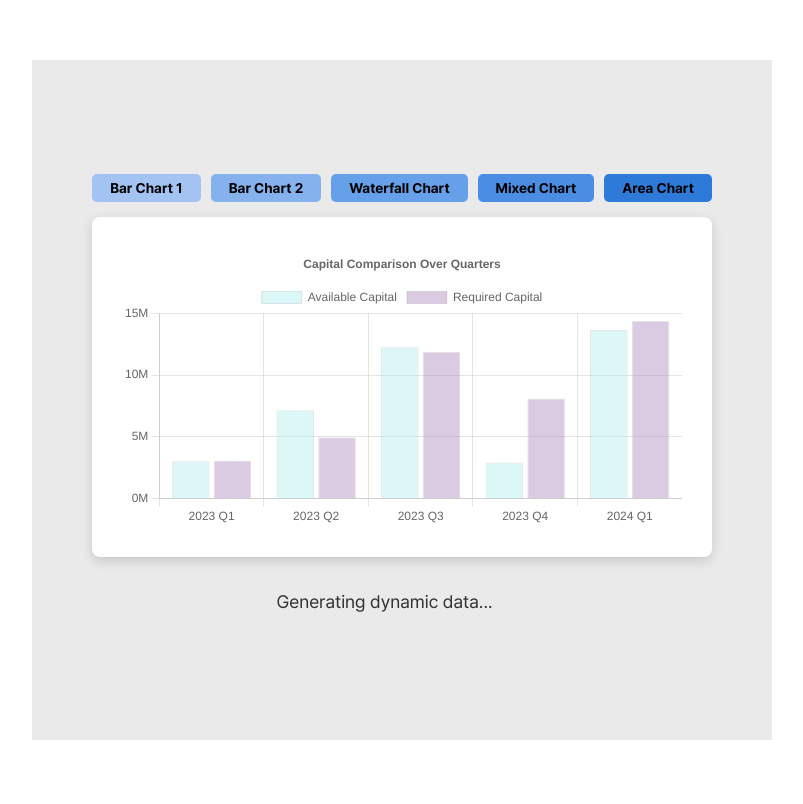
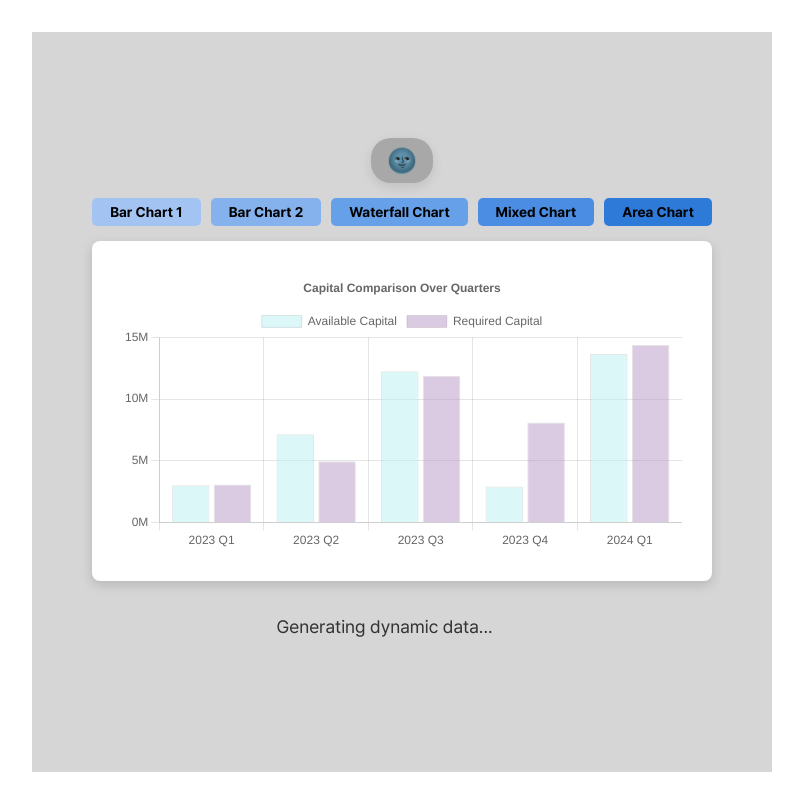
Before and after one commit to WoongyuChoi/react-chart-visualizer, a React (Vite) app: page / in a window 1280 px wide. Shown: the whole page, without its empty margins (238-1041 px from the left). Built offline with nearby package versions, Linux system fonts and the light colour scheme.

Commit message:
feature : 다크모드 상태관리 토글 적용

```diff
--- a/src/App.tsx
+++ b/src/App.tsx
@@ -2,14 +2,20 @@ import { QueryClient, QueryClientProvider } from "@tanstack/react-query";
 import { SpeedInsights } from "@vercel/speed-insights/react";
 import { useState } from "react";
 import { BrowserRouter, Route, Routes } from "react-router-dom";
+import { ThemeProvider } from "styled-components";
 import Home from ".";
 import "./App.css";
 import ChartProvider from "./provider/ChartProvider";
 import UsePlayingProvider from "./provider/UsePlayingProvider";
+import useThemeStore from "./store/theme";
+import { darkTheme, lightTheme } from "./store/theme";
 
 function App() {
   const [queryClient] = useState(() => new QueryClient());
+  const isDarkMode = useThemeStore((state) => state.isDarkMode);
+
   return (
+    <ThemeProvider theme={isDarkMode ? darkTheme : lightTheme}>
       <QueryClientProvider client={queryClient}>
         {/* <UsePlayingProvider> */}
         <ChartProvider>
@@ -22,6 +28,7 @@ function App() {
         </ChartProvider>
         {/* </UsePlayingProvider> */}
       </QueryClientProvider>
+    </ThemeProvider>
   );
 }
 
--- a/src/layout/MainLayout.tsx
+++ b/src/layout/MainLayout.tsx
@@ -1,8 +1,10 @@
 import React, { useState } from "react";
 import Loading from "../common/Loading";
 import { SelectedTitle } from "../data/SelectedConstant";
+import { MainLayoutContainer } from "../style/MainLayoutStyles";
 import ButtonLayout from "./ButtonLayout";
 import ChartLayout from "./ChartLayout";
+import ThemeLayout from "./ThemeLayout";
 
 const MainLayout = () => {
   const [selectedChart, setSelectedChart] = useState<SelectedTitle | undefined>(
@@ -10,24 +12,12 @@ const MainLayout = () => {
   );
 
   return (
-    <div
-      style={{
-        display: "flex",
-        flexDirection: "column",
-        alignItems: "center",
-        justifyContent: "center",
-        height: "80vh",
-        width: "700px",
-        backgroundColor: "#EAEAEA",
-        padding: "20px",
-      }}
-    >
+    <MainLayoutContainer>
+      <ThemeLayout />
       <ButtonLayout setSelectedChart={setSelectedChart} />
-
       <ChartLayout selectedChart={selectedChart} />
-
       <Loading />
-    </div>
+    </MainLayoutContainer>
   );
 };
 
--- /dev/null
+++ b/src/layout/ThemeLayout.tsx
@@ -0,0 +1,34 @@
+import React from "react";
+import { useThemeStore } from "../store/theme";
+
+const ThemeLayout = () => {
+  const isDarkMode = useThemeStore((state) => state.isDarkMode);
+  const toggleTheme = useThemeStore((state) => state.toggleTheme);
+
+  return (
+    <div
+      style={{
+        width: "100%",
+        textAlign: "center",
+      }}
+    >
+      <button
+        onClick={toggleTheme}
+        style={{
+          fontSize: "1.5rem",
+          cursor: "pointer",
+          padding: "0.5rem 1rem",
+          border: "none",
+          borderRadius: "20px",
+          backgroundColor: isDarkMode ? "#A8A8A8" : "#f0f0f0",
+          boxShadow: "0px 4px 12px rgba(0, 0, 0, 0.1)",
+          transition: "all 0.3s ease",
+        }}
+      >
+        {isDarkMode ? "🌚" : "🌝"}
+      </button>
+    </div>
+  );
+};
+
+export default ThemeLayout;
--- /dev/null
+++ b/src/store/theme.tsx
@@ -0,0 +1,25 @@
+import { create } from "zustand";
+
+interface ThemeState {
+  isDarkMode: boolean;
+  toggleTheme: () => void;
+}
+
+export const useThemeStore = create<ThemeState>((set) => ({
+  isDarkMode: true,
+  toggleTheme: () => set((state) => ({ isDarkMode: !state.isDarkMode })),
+}));
+
+export const lightTheme = {
+  colors: {
+    backgroundMain: "#EAEAEA",
+  },
+};
+
+export const darkTheme = {
+  colors: {
+    backgroundMain: "#D6D6D6",
+  },
+};
+
+export default useThemeStore;
--- /dev/null
+++ b/src/style/MainLayoutStyles.tsx
@@ -0,0 +1,13 @@
+import styled from "styled-components";
+
+export const MainLayoutContainer = styled.div`
+  display: flex;
+  flex-direction: column;
+  align-items: center;
+  justify-content: center;
+  height: calc(100vh - 100px);
+  width: 700px;
+  background-color: ${({ theme }) => theme.colors.backgroundMain};
+  padding: 20px;
+  transition: all 0.3s ease;
+`;
```
Lines whose indentation alone changed are shown as unchanged.
